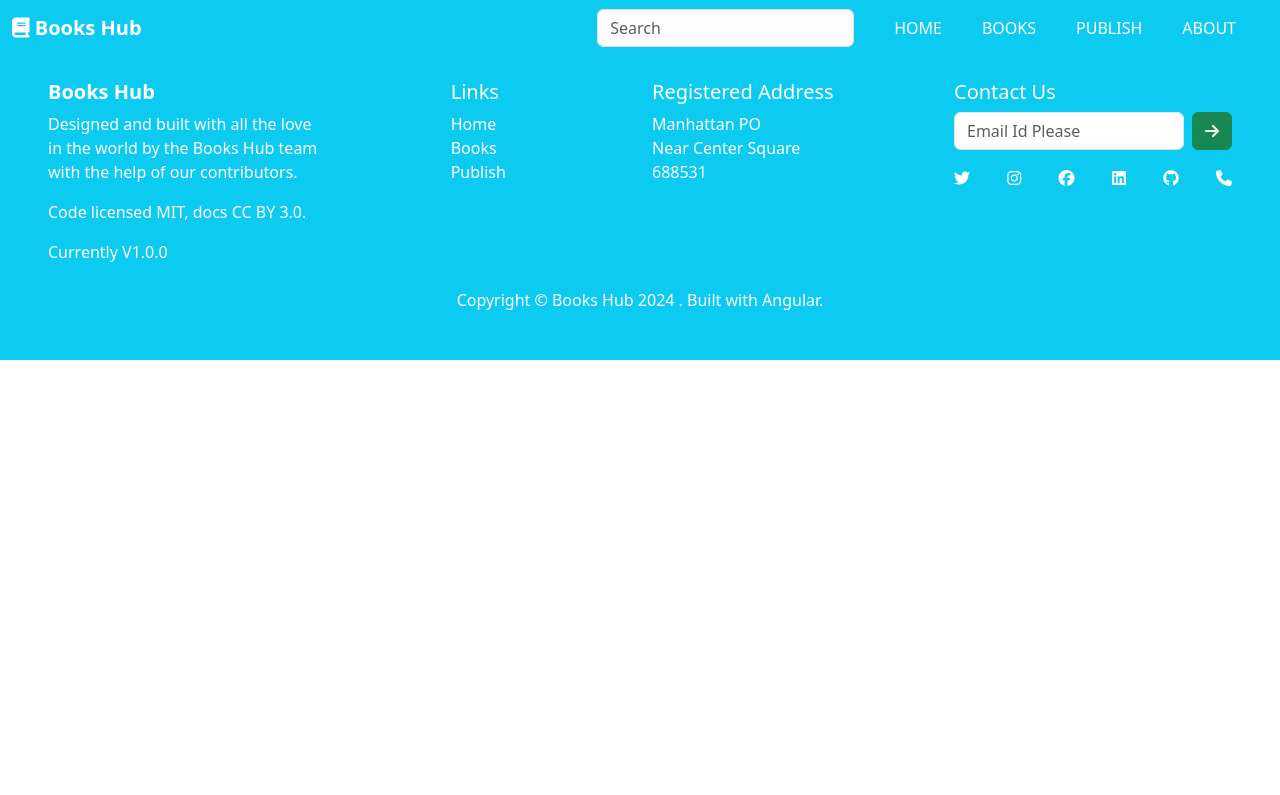
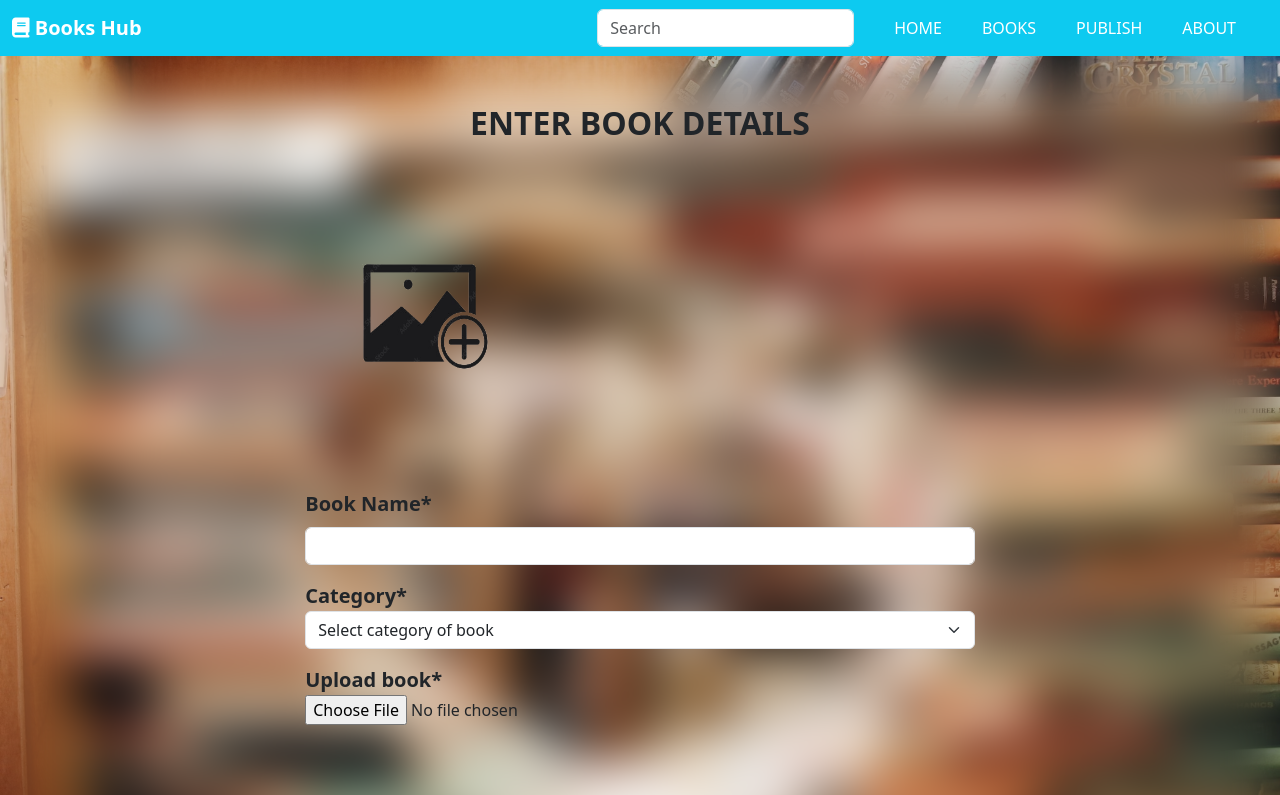
Before and after one commit to akshayvsanthosh/Book-Store, an Angular app: page /publish in a window 1280 px wide. Before the commit this address led to /. Shown: the top 795 px of the page. Built offline with nearby package versions, Linux system fonts and the light colour scheme.

Commit message:
publish books page added

```diff
--- a/src/app/app-routing.module.ts
+++ b/src/app/app-routing.module.ts
@@ -2,10 +2,12 @@ import { NgModule } from '@angular/core';
 import { RouterModule, Routes } from '@angular/router';
 import { HomeComponent } from './home/home.component';
 import { ViewBooksComponent } from './view-books/view-books.component';
+import { PublishBookComponent } from './publish-book/publish-book.component';
 
 const routes: Routes = [
   {path:"home",component:HomeComponent},
-  {path:"books",component:ViewBooksComponent}
+  {path:"books",component:ViewBooksComponent},
+  {path:"publish",component:PublishBookComponent}
 ];
 
 @NgModule({
--- a/src/app/app.module.ts
+++ b/src/app/app.module.ts
@@ -8,6 +8,7 @@ import { HomeComponent } from './home/home.component';
 import { BooksComponent } from './books/books.component';
 import { FooterComponent } from './footer/footer.component';
 import { ViewBooksComponent } from './view-books/view-books.component';
+import { PublishBookComponent } from './publish-book/publish-book.component';
 
 @NgModule({
   declarations: [
@@ -16,7 +17,8 @@ import { ViewBooksComponent } from './view-books/view-books.component';
     HomeComponent,
     BooksComponent,
     FooterComponent,
-    ViewBooksComponent
+    ViewBooksComponent,
+    PublishBookComponent
   ],
   imports: [
     BrowserModule,
--- a/src/app/header/header.component.html
+++ b/src/app/header/header.component.html
@@ -16,7 +16,7 @@
                 <a class="nav-link active navLinks" aria-current="page" routerLink="/books">BOOKS</a>
             </li>
             <li class="nav-item me-4">
-                <a class="nav-link active navLinks" aria-current="page" href="#">PUBLISH</a>
+                <a class="nav-link active navLinks" aria-current="page" routerLink="/publish">PUBLISH</a>
             </li>
             <li class="nav-item me-4">
                 <a class="nav-link active navLinks" aria-current="page" href="#">ABOUT</a>
--- /dev/null
+++ b/src/app/publish-book/publish-book.component.css
@@ -0,0 +1,28 @@
+.publishContainer{
+    width: 100%;
+    min-height: 100vh;
+    background-image: url("../../assets/bg4.avif");
+    background-position: center;
+    background-size: cover;
+    background-repeat: no-repeat;
+}
+
+.blurPublishContainer{
+    backdrop-filter: blur(25px);
+    width: 100%;
+    min-height: 100vh;
+}
+
+.inputDivs{
+    display: flex;
+    flex-direction: column;
+    /* align-items: center; */
+    justify-content: center;
+}
+
+.inputLabel{
+    width: 100%;
+    text-align: start;
+    font-weight: 700;
+    font-size: 20px;
+}
--- /dev/null
+++ b/src/app/publish-book/publish-book.component.html
@@ -0,0 +1,38 @@
+<div class="publishContainer">
+    <div class="blurPublishContainer pb-5">
+        <div class="container text-center">
+            <h3 class="pt-5 mb-4 fw-bold fs-2">ENTER BOOK DETAILS</h3>
+            <div class="row">
+                <div class="col d-flex justify-content-center mt-4">
+                    <form style="width: 60%;">
+                        <div class="mb-4 inputDivs">
+                            <label class="inputLabel">
+                                <input name="bookImage" formControlName="bookImage" type="file" style="display: none;">
+                                <img width="36%" height="275px" [src]="image" alt="Image">
+                            </label>
+                        </div>
+                        <div class="mb-3 inputDivs">
+                            <label for="exampleInputBookName" class="form-label inputLabel">Book Name*</label>
+                            <input type="text" class="form-control " id="exampleInputBookName">
+                        </div>
+                        <div class="mb-3 inputDivs">
+                            <label for="category" class="inputLabel">Category*</label>
+                            <select class="form-select" aria-label="Default select example" id="category">
+                                <option selected disabled>Select category of book</option>
+                                <option value="1">One</option>
+                                <option value="2">Two</option>
+                                <option value="3">Three</option>
+                            </select>
+                        </div>
+                        <div class="mb-4 inputDivs">
+                            <label class="inputLabel">Upload book*</label>
+                            <input name="bookFile" formControlName="bookFile" type="file">
+                        </div>
+                        <button class="btn btn-warning me-5 mt-5">Cancel</button>
+                        <button type="submit" class="btn btn-primary mt-5">Submit</button>
+                    </form>
+                </div>
+            </div>
+        </div>
+    </div>
+</div>
--- /dev/null
+++ b/src/app/publish-book/publish-book.component.ts
@@ -0,0 +1,11 @@
+import { Component } from '@angular/core';
+
+@Component({
+  selector: 'app-publish-book',
+  templateUrl: './publish-book.component.html',
+  styleUrls: ['./publish-book.component.css']
+})
+export class PublishBookComponent {
+  image: any = "../assets/addImage.png"
+
+}
```
Also changed, not shown: src/assets/addImage.png (added).
